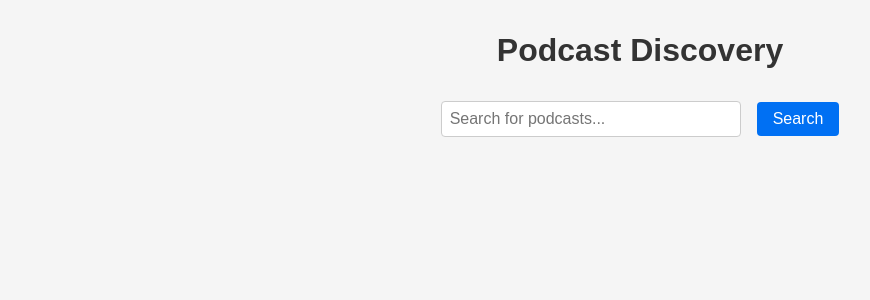
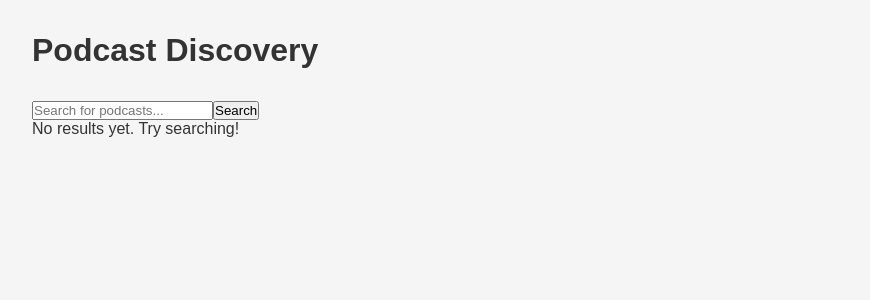
Before and after one commit to scotth294/podcast-discovery, a React (Vite) app in the folder frontend/: page / in a window 1280 px wide. Shown: the top 300 px of the page, without its empty margins (0-870 px from the left). Built offline with nearby package versions, Linux system fonts and the light colour scheme.

Commit message:
Update App.jsx
Wire up search functionality

```diff
--- a/frontend/src/App.jsx
+++ b/frontend/src/App.jsx
@@ -2,44 +2,49 @@ import { useState } from 'react';
 import './index.css';
 
 function App() {
-  const [query, setQuery] = useState('');
+  const [searchTerm, setSearchTerm] = useState('');
   const [results, setResults] = useState([]);
 
   const handleSearch = async () => {
-    if (!query) return;
+    if (!searchTerm) return;
     try {
-      const response = await fetch(`https://podcast-discovery.onrender.com/search?query=${encodeURIComponent(query)}`);
+      const response = await fetch(`https://podcast-discovery.onrender.com/search?term=${encodeURIComponent(searchTerm)}`);
       const data = await response.json();
-      setResults(data.results || []);
+      setResults(data);
     } catch (error) {
       console.error('Search error:', error);
     }
   };
 
   return (
-    <div className="App">
+    <div className="app-container">
       <h1>Podcast Discovery</h1>
-
-      <div className="search-bar">
+      <div className="search-box">
         <input
           type="text"
           placeholder="Search for podcasts..."
-          value={query}
-          onChange={(e) => setQuery(e.target.value)}
+          value={searchTerm}
+          onChange={(e) => setSearchTerm(e.target.value)}
         />
         <button onClick={handleSearch}>Search</button>
       </div>
 
       <div className="results">
-        {results.map((podcast) => (
-          <div key={podcast.id} className="podcast-card">
-            <h3>{podcast.name}</h3>
-            <p>{podcast.description}</p>
-            <a href={podcast.external_urls.spotify} target="_blank" rel="noopener noreferrer">
-              Listen on Spotify
-            </a>
-          </div>
-        ))}
+        {results.length > 0 ? (
+          results.map((podcast, index) => (
+            <div key={index} className="podcast-card">
+              <h3>{podcast.title}</h3>
+              <p>{podcast.description}</p>
+              {podcast.link && (
+                <a href={podcast.link} target="_blank" rel="noopener noreferrer">
+                  Listen
+                </a>
+              )}
+            </div>
+          ))
+        ) : (
+          <p>No results yet. Try searching!</p>
+        )}
       </div>
     </div>
   );
```
